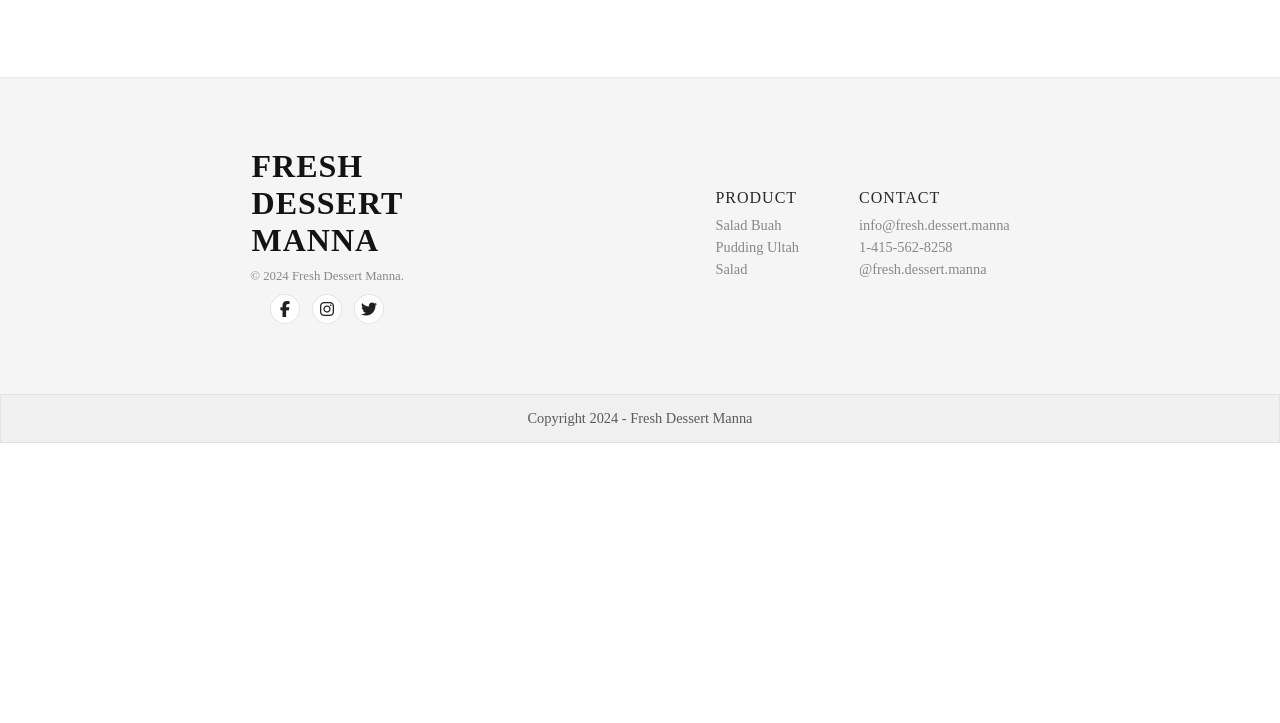
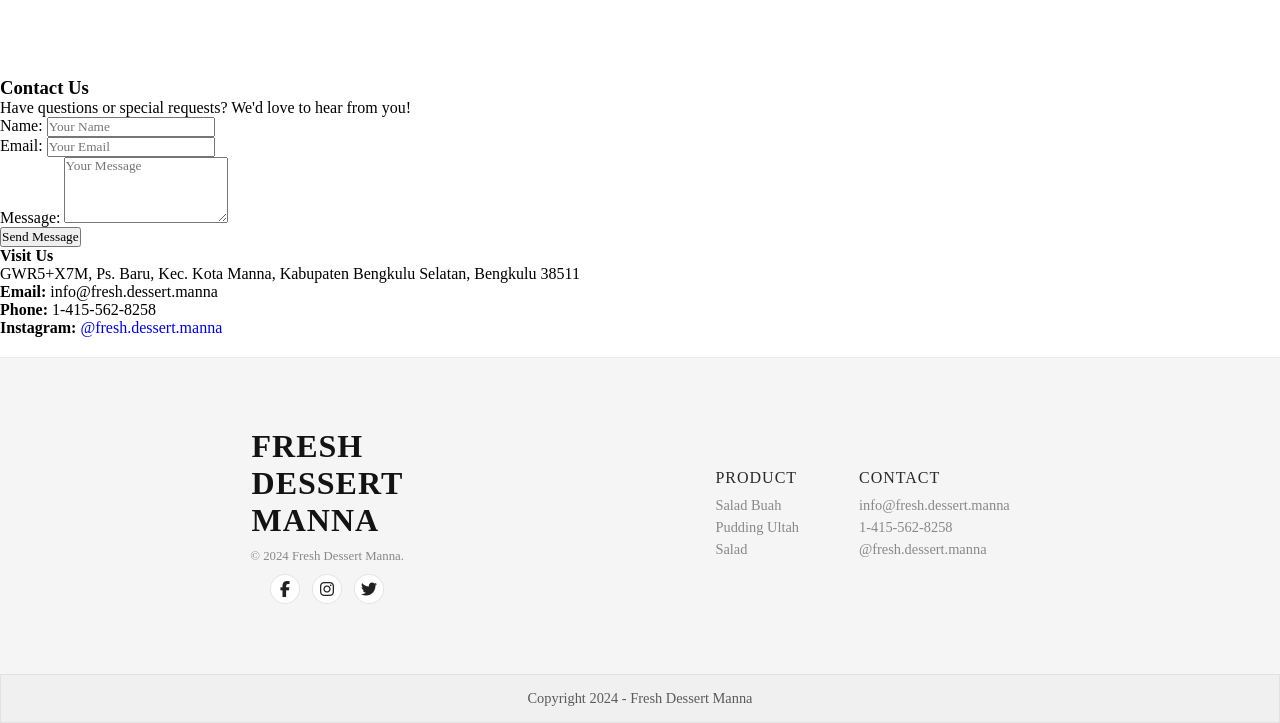
Before and after one commit to rere1335/dessert_manna, a plain HTML site: page index.html in a window 1280 px wide. Shown: the part 2295-3018 px from the top of the page. Before the commit the page ends 2738 px from the top, so only its background shows below. Drawn offline with Linux system fonts and the light colour scheme.

Commit message:
Update index.html

```diff
--- a/index.html
+++ b/index.html
@@ -321,7 +321,47 @@
 
     </section>
 
+    <!--==Contact Us Section=============================================================-->
+    <section id="contact">
+        <!-- Heading -->
+        <div class="contact-heading">
+            <h3>Contact Us</h3>
+            <p>Have questions or special requests? We'd love to hear from you!</p>
+        </div>
 
+        <!-- Contact Container -->
+        <div class="contact-container">
+
+            <!-- Contact Form -->
+            <div class="contact-form">
+                <form action="#" method="post">
+                    <div class="form-group">
+                        <label for="name">Name:</label>
+                        <input type="text" id="name" name="name" required placeholder="Your Name">
+                    </div>
+                    <div class="form-group">
+                        <label for="email">Email:</label>
+                        <input type="email" id="email" name="email" required placeholder="Your Email">
+                    </div>
+                    <div class="form-group">
+                        <label for="message">Message:</label>
+                        <textarea id="message" name="message" rows="4" required placeholder="Your Message"></textarea>
+                    </div>
+                    <button type="submit">Send Message</button>
+                </form>
+            </div>
+
+            <!-- Contact Info -->
+            <div class="contact-info">
+                <h4>Visit Us</h4>
+                <p>GWR5+X7M, Ps. Baru, Kec. Kota Manna, Kabupaten Bengkulu Selatan, Bengkulu 38511</p>
+                <p><strong>Email:</strong> info@fresh.dessert.manna</p>
+                <p><strong>Phone:</strong> 1-415-562-8258</p>
+                <p><strong>Instagram:</strong> <a href="https://instagram.com/fresh.dessert.manna"
+                        target="_blank">@fresh.dessert.manna</a></p>
+            </div>
+        </div>
+    </section>
 
 
     <!--==footer=================================================================-->
```
